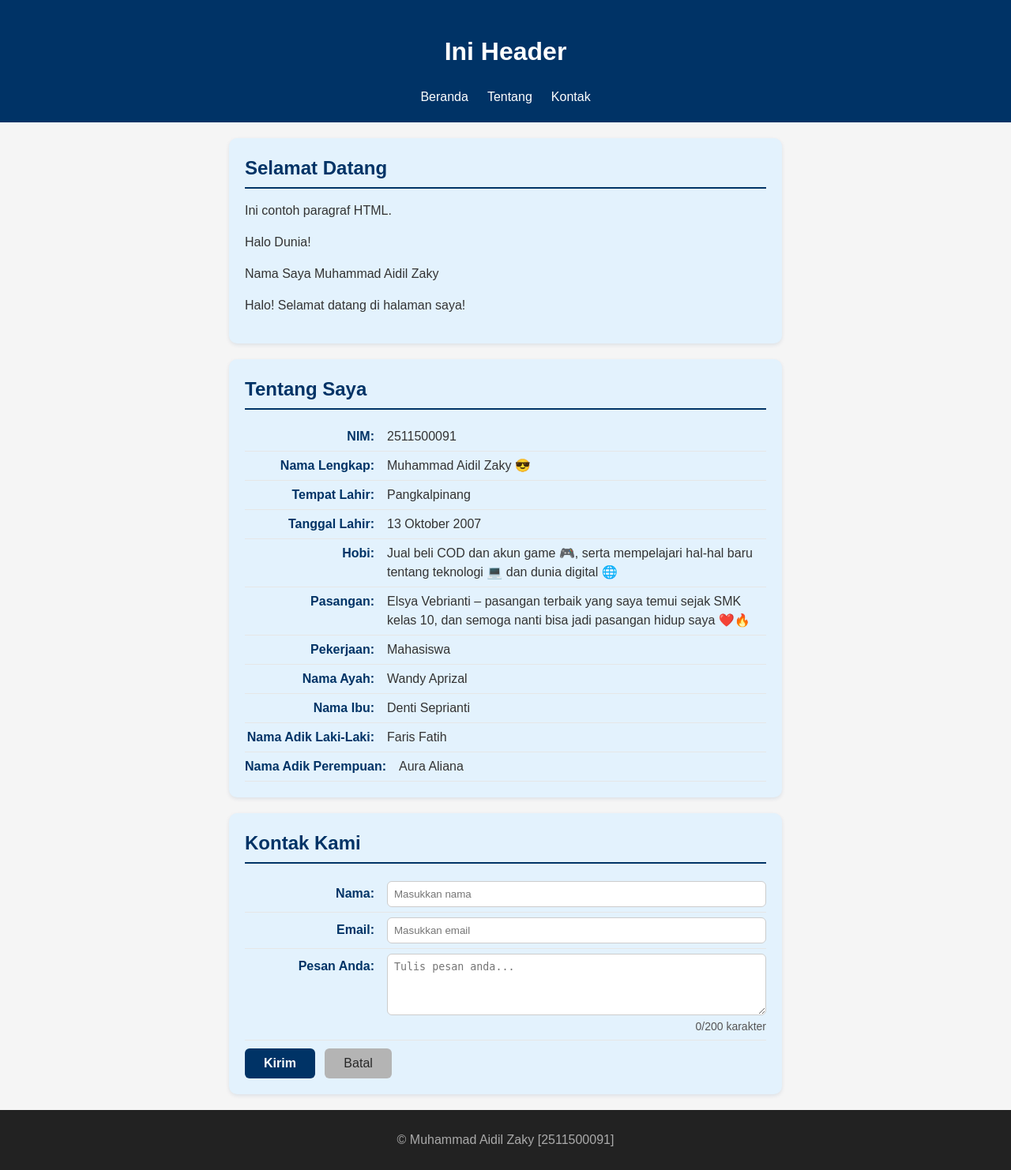
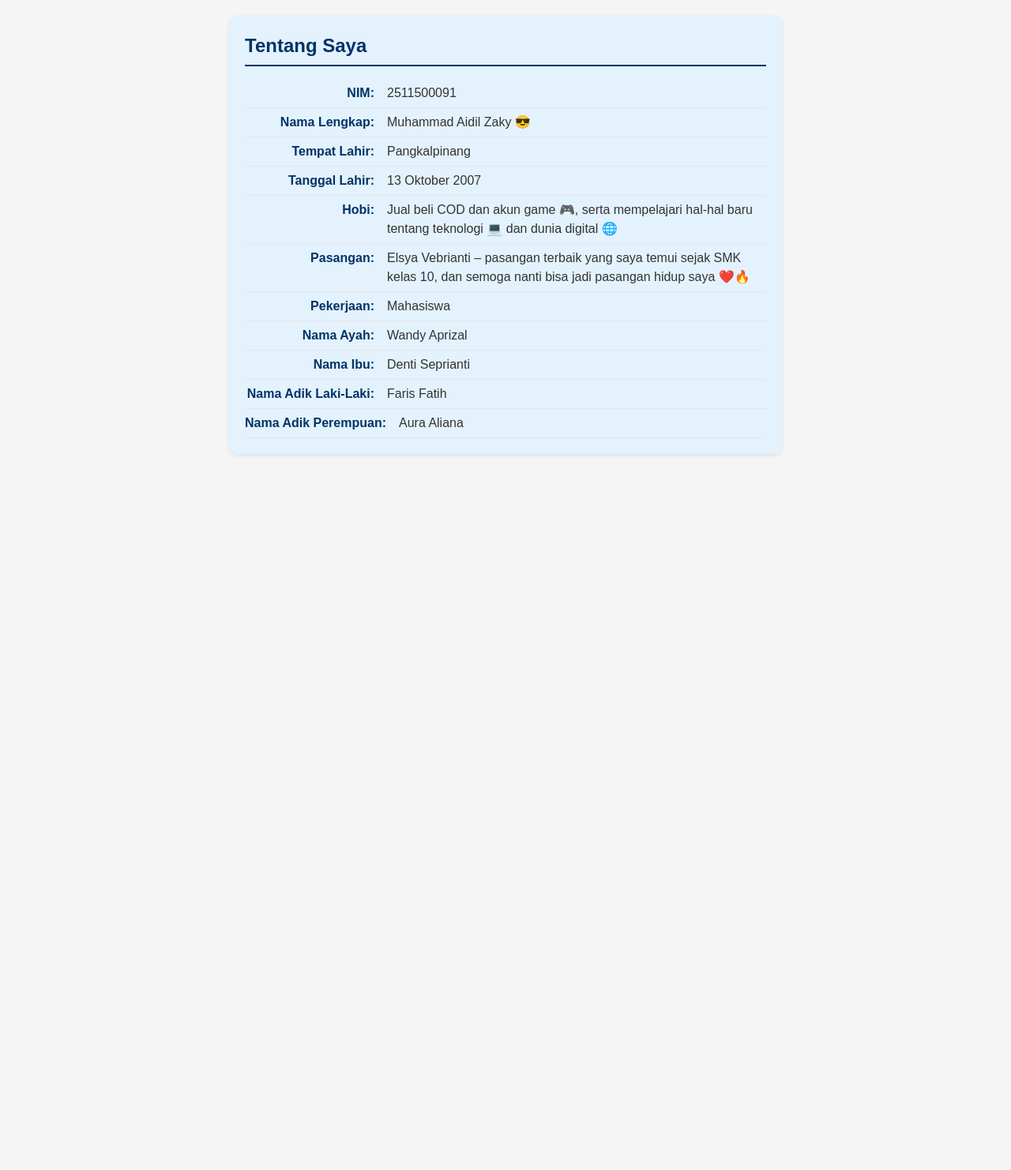
Before and after one commit to 2511500091-aidil/2511500091-PWB-TI1B-2526O, a PHP site: page /pertemuan-06/index.php in a window 1280 px wide. Shown: the whole page at 79% size. After the commit the page ends 577 px from the top, so only its background shows below. Run offline with PHP 8.4, Linux system fonts and the light colour scheme.

Commit message:
tugas pertemuan-06 variabel php bagian section#about

```diff
--- a/pertemuan-06/index.php
+++ b/pertemuan-06/index.php
@@ -1,34 +1,3 @@
-<!DOCTYPE html>
-<html lang="en">
-<head>
-  <meta charset="UTF-8">
-  <meta name="viewport" content="width=device-width, initial-scale=1.0">
-  <title>Judul Halaman</title>
-  <link rel="stylesheet" href="style.css">
-</head>
-<body>
-  <header>
-    <h1>Ini Header</h1>
-    <button class="menu-toggle" id="menuToggle" aria-label="Toggle Navigation">&#9776;</button>
-    <nav>
-      <ul>
-        <li><a href="#home">Beranda</a></li>
-        <li><a href="#about">Tentang</a></li>
-        <li><a href="#contact">Kontak</a></li>
-      </ul>
-    </nav>
-  </header>
-
-  <main>
-    <section id="home">
-      <h2>Selamat Datang</h2>
-      <p>Ini contoh paragraf HTML.</p>
-      <?php
-        echo "<p>Halo Dunia!</p>";
-        echo "<p>Nama Saya Muhammad Aidil Zaky</p>";
-      ?>
-    </section>
-
 <?php
   $nim             = "2511500091";
   $nama_lengkap    = "Muhammad Aidil Zaky";
@@ -45,6 +14,9 @@
 
 <section id="about">
   <h2>Tentang Saya</h2>
+  <link rel="stylesheet" href="style.css">
+
+  <div class="about-container">
     <p><strong>NIM:</strong> <?= $nim; ?></p>
     <p><strong>Nama Lengkap:</strong> <?= $nama_lengkap; ?> 😎</p>
     <p><strong>Tempat Lahir:</strong> <?= $tempat_lahir; ?></p>
@@ -56,34 +28,5 @@
     <p><strong>Nama Ibu:</strong> <?= $nama_ibu; ?></p>
     <p><strong>Nama Adik Laki-Laki:</strong> <?= $adik_laki; ?></p>
     <p><strong>Nama Adik Perempuan:</strong> <?= $adik_perempuan; ?></p>
+  </div>
 </section>
-
-    <section id="contact">
-      <h2>Kontak Kami</h2>
-      <form action="" method="GET">
-        <label for="txtNama"><span>Nama:</span>
-          <input type="text" id="txtNama" name="txtNama" placeholder="Masukkan nama" required autocomplete="name">
-        </label>
-
-        <label for="txtEmail"><span>Email:</span>
-          <input type="email" id="txtEmail" name="txtEmail" placeholder="Masukkan email" required autocomplete="email">
-        </label>
-
-        <label for="txtPesan"><span>Pesan Anda:</span>
-          <textarea id="txtPesan" name="txtPesan" rows="4" placeholder="Tulis pesan anda..." required></textarea>
-          <small id="charCount">0/200 karakter</small>
-        </label>
-
-        <button type="submit">Kirim</button>
-        <button type="reset">Batal</button>
-      </form>
-    </section>
-  </main>
-
-  <footer>
-    <p>&copy; <?= $nama_lengkap; ?> [<?= $nim; ?>]</p>
-  </footer>
-
-  <script src="script.js"></script>
-</body>
-</html>
```
Lines whose indentation alone changed are shown as unchanged.
